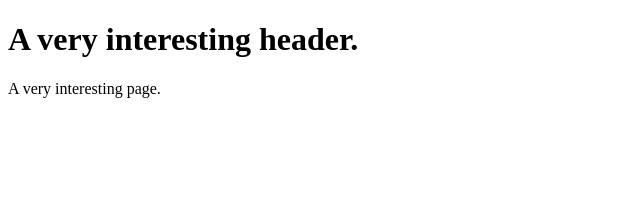
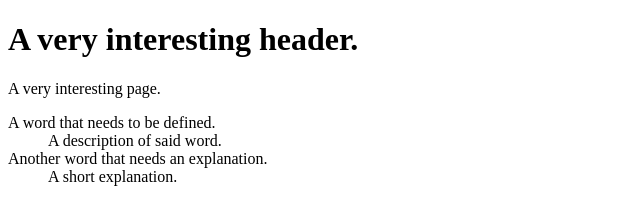
Before and after one commit to samtaborsky/git_test, a plain HTML site: page index.html in a window 1280 px wide. Shown: the whole page, without its empty margins (0-640 px from the left). Drawn offline with Linux system fonts and the light colour scheme.

Commit message:
Add few HTML elements

```diff
--- a/index.html
+++ b/index.html
@@ -4,8 +4,16 @@
     <meta charset="UTF-8">
     <title>A very interesting page.</title>
 </head>
+
 <body>
 <h1>A very interesting header.</h1>
 <p>A very interesting page.</p>
+<dl>
+    <dt>A word that needs to be defined.</dt>
+    <dd>A description of said word.</dd>
+    <dt>Another word that needs an explanation.</dt>
+    <dd>A short explanation.</dd>
+</dl>
+
 </body>
 </html>
```
